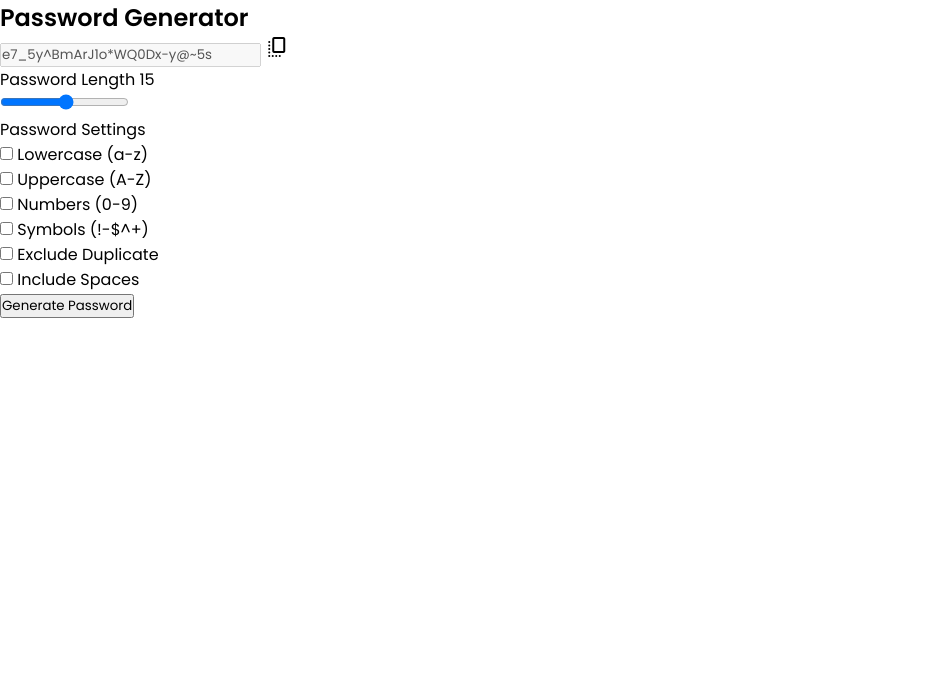
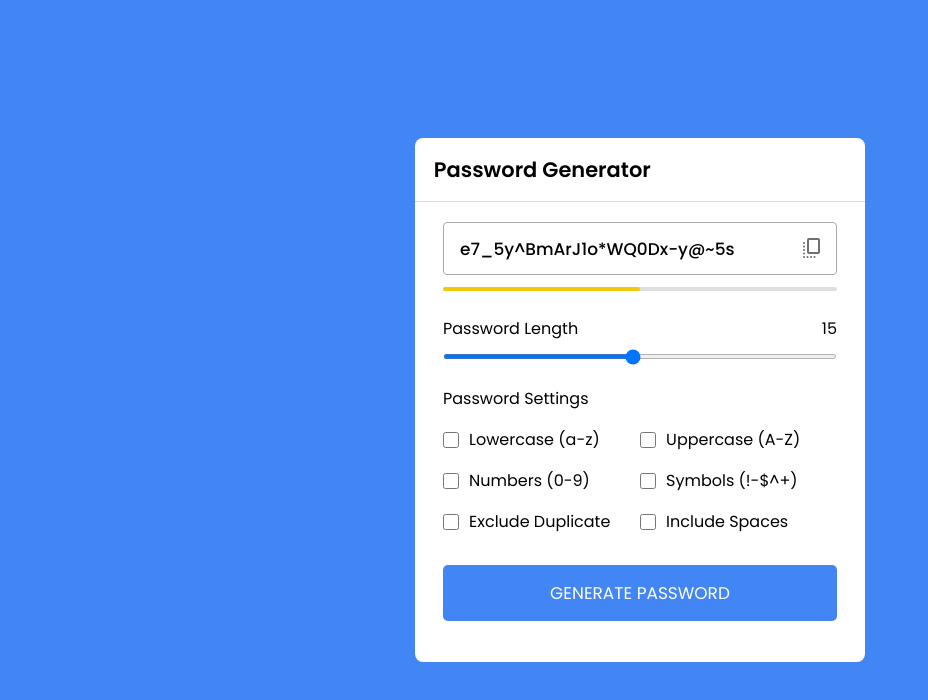
Before and after one commit to jorgeLRM/random-password-generator-js, a plain HTML site: page index.html in a window 1280 px wide. Shown: the whole page, without its empty margins (0-928 px from the left). Drawn offline with nearby package versions, Linux system fonts and the light colour scheme.

Commit message:
Css code start

```diff
--- a/index.html
+++ b/index.html
@@ -22,7 +22,7 @@
                         <label class="title">Password Length</label>
                         <span>15</span>
                     </div>
-                    <input type="range" min="1" max="30" step="1"/>
+                    <input type="range" min="1" max="30" step="1" value="15"/>
                 </div>
                 <div class="pass-settings">
                     <label class="title">Password Settings</label>
--- a/style.css
+++ b/style.css
@@ -5,3 +5,123 @@
     box-sizing: border-box;
     font-family: 'Poppins', sans-serif;
 }
+
+body {
+    display: flex;
+    align-items: center;
+    justify-content: center;
+    min-height: 100vh;
+    background-color: #4285F4;
+}
+
+.container {
+    width: 450px;
+    background-color: #fff;
+    border-radius: 8px;
+}
+
+.container h2 {
+    font-weight: 600;
+    font-size: 1.31rem;
+    padding: 1rem 1.175rem;
+    border-bottom: 1px solid #d4dbe5;
+}
+
+.wrapper {
+    margin: 1.25rem 1.75rem;
+}
+
+.wrapper .input-box {
+    position: relative;
+}
+
+.input-box input {
+    width: 100%;
+    height: 53px;
+    color: #000;
+    background: none;
+    font-size: 1.06rem;
+    font-weight: 500;
+    border-radius: 4px;
+    border: 1px solid #aaa;
+    padding: 0 2.85rem 0 1rem;
+}
+
+.input-box span {
+    position: absolute;
+    right: 13px;
+    cursor:pointer;
+    line-height: 53px;
+    color: #707070;
+}
+
+.wrapper .pass-indicator {
+    width: 100%;
+    height: 4px;
+    position: relative;
+    background: #dfdfdf;
+    margin-top: 0.75rem;
+    border-radius: 25px;
+}
+
+.pass-indicator::before {
+    position: absolute;
+    content: "";
+    height: 100%;
+    width: 50%;
+    border-radius: inherit;
+    background-color: #f1c80b;
+}
+
+.wrapper .pass-length {
+    margin: 1.56rem 0 1.25rem;
+}
+
+.pass-length .details {
+    display: flex;
+    justify-content: space-between;
+}
+
+.pass-length input {
+    width: 100%;
+    height: 5px;
+}
+
+.pass-settings .options {
+    display: flex;
+    list-style: none;
+    flex-wrap: wrap;
+    margin-top: 1rem;
+}
+
+.pass-settings .options .option {
+    display: flex;
+    align-items: center;
+    margin-bottom: 1rem;
+    width: calc(100% / 2);
+}
+
+.options .option input {
+    height: 16px;
+    width: 16px;
+    cursor: pointer;
+}
+
+.options .option label {
+    cursor: pointer;
+    padding-left: 0.63rem;
+}
+
+.wrapper .generate-btn {
+    width: 100%;
+    color: #fff;
+    border: none;
+    outline: none;
+    cursor: pointer;
+    background-color: #4285f4;
+    font-size: 1.06rem;
+    padding: 0.94rem ;
+    border-radius: 5px;
+    text-transform: uppercase;
+    margin: 0.94rem 0 1.3rem;
+}
```
